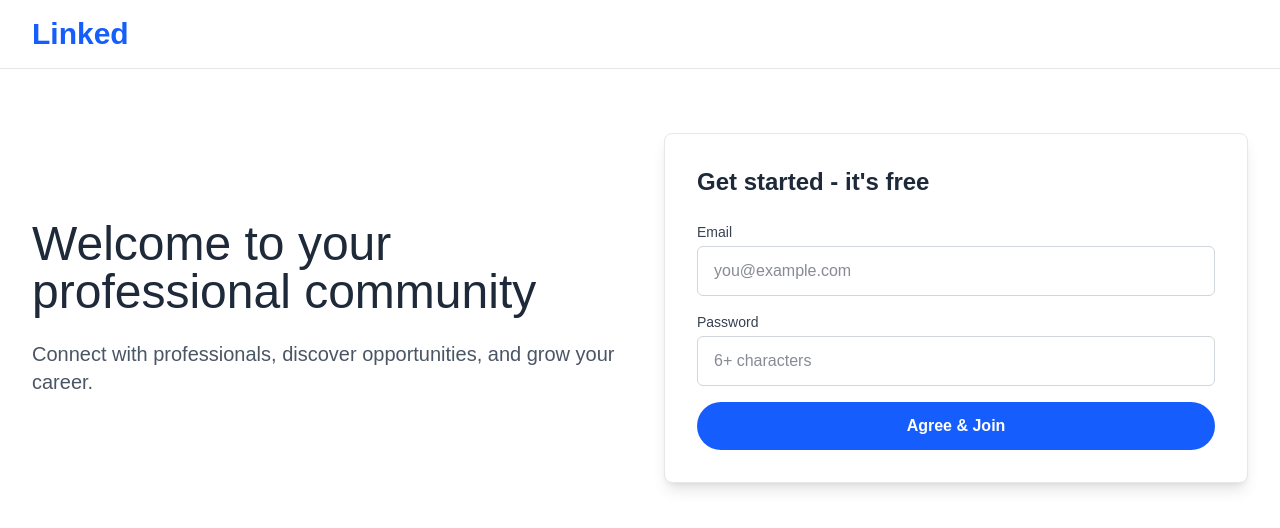
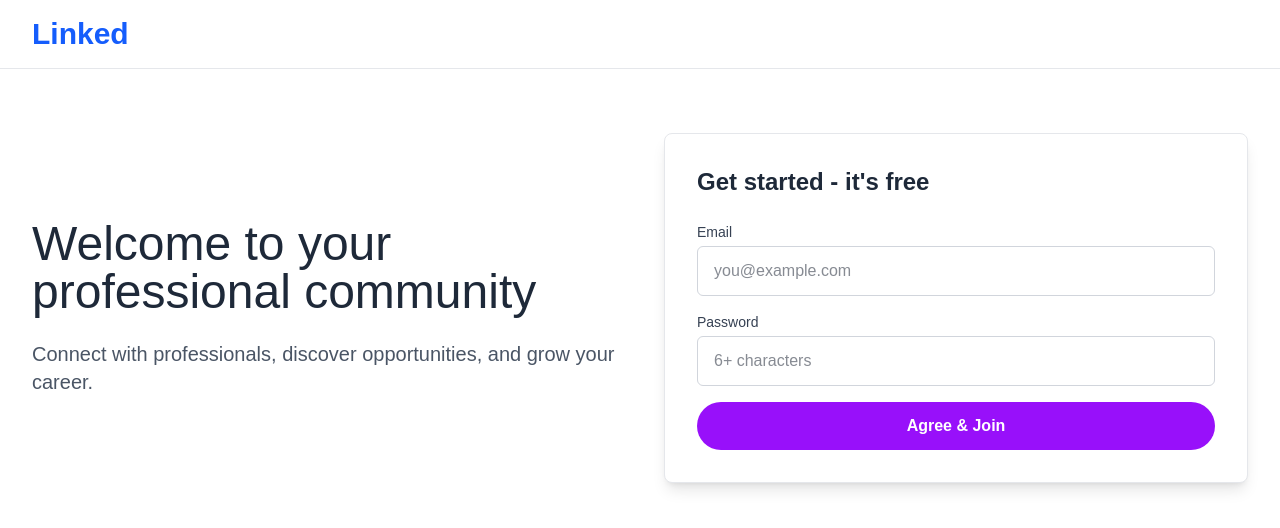
Before and after one commit to ns-test-org/linkedin-clone, a Next.js app in the folder packages/linkedin-clone/: page / in a window 1280 px wide. Shown: the top 528 px of the page. Built offline with nearby package versions, Linux system fonts and the light colour scheme.

Commit message:
AI chat session: Updated code and files

```diff
--- a/packages/linkedin-clone/src/app/page.tsx
+++ b/packages/linkedin-clone/src/app/page.tsx
@@ -76,7 +76,7 @@ export default function Landing() {
               </div>
               <button
                 type="submit"
-                className="w-full bg-blue-600 text-white py-3 rounded-full font-semibold hover:bg-blue-700 transition-colors"
+                className="w-full bg-purple-600 text-white py-3 rounded-full font-semibold hover:bg-purple-700 transition-colors"
               >
                 Agree & Join
               </button>
```
